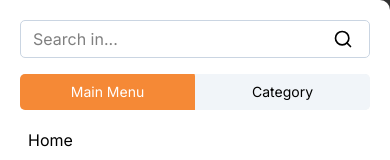
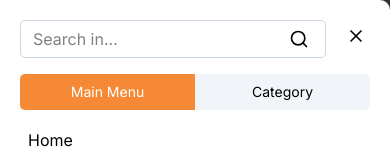
Before and after one commit to Webtricker/cellsdeal-front-end, a Next.js app: page / in a window 390 px wide. Both pictures are taken after a click on the icon 30 px from the left and 77 px from the top of the page. Shown: the top 160 px of the page. Built offline with nearby package versions, Linux system fonts and the light colour scheme.

Commit message:
fixed sidebar bug

```diff
--- a/src/sharedComponets/header/PublicSidebar.tsx
+++ b/src/sharedComponets/header/PublicSidebar.tsx
@@ -97,21 +97,21 @@ export default function PublicSidebar() {
     return (
         <Drawer direction="left" >
             <DrawerTrigger asChild>
-                <Menu className='w-5 h-5 lg:hidden' />
+                <Menu className='w-5 md:w-6 h-5 md:h-6 lg:hidden' />
             </DrawerTrigger>
             <DrawerContent>
-                <div className="w-full h-full bg-red-40 p-5">
+                <div className="w-full h-full p-5">
                     <div className="w-full flex items-center gap-5 mb-4">
                         <div className="grow flex border border-slate-300 cd_rounded-sm">
-                            <input type="text" className='grow cd_fs-sm px-3 focus:border-0 py-1.5 focus:outline-0' placeholder='Search in...' />
-                            <button className='mr-4 '>
+                            <input type="text" className='w-full cd_fs-sm px-3 focus:border-0 py-1.5 focus:outline-0' placeholder='Search in...' />
+                            <button className='mr-4'>
                                 <Search className='w-5 h-5 duration-300  hover:scale-105' />
                             </button>
                         </div>
 
-                        <div className="hidden sm:block">
+                        <div className="w-full max-w-6">
                             <DrawerClose>
-                                <X className="w-5 md:w-6 md:h-6 h-5" />
+                                <X className=" w-5 md:w-6 md:h-6 h-5" />
                             </DrawerClose>
                         </div>
                     </div>
--- a/src/sharedComponets/header/PubliceHeader.tsx
+++ b/src/sharedComponets/header/PubliceHeader.tsx
@@ -1,7 +1,7 @@
 import React from 'react'
 import Container from '../wrapper/Container'
 import Link from 'next/link'
-import { ClockFading, Heart, MapPin, Menu, MessageCircleMore, PhoneCall, ShoppingCart, UserRound } from 'lucide-react'
+import { ClockFading, Heart, MapPin, MessageCircleMore, PhoneCall, ShoppingCart, UserRound } from 'lucide-react'
 import SiteLogo from './SiteLogo'
 import SearchFilter from './SearchFilter'
 import { VerticalDivider } from '../utils/Utils'
--- a/src/sharedComponets/wrapper/Container.tsx
+++ b/src/sharedComponets/wrapper/Container.tsx
@@ -6,6 +6,6 @@ type Props = {
 }
 export default function Container({ children, className = "" }: Props) {
     return (
-        <div className={`${className} w-full mx-auto px-5 max-w-[1400px]`}>{children}</div>
+        <div className={`${className} w-full mx-auto px-4 md:px-5 max-w-[1400px]`}>{children}</div>
     )
 }
```
